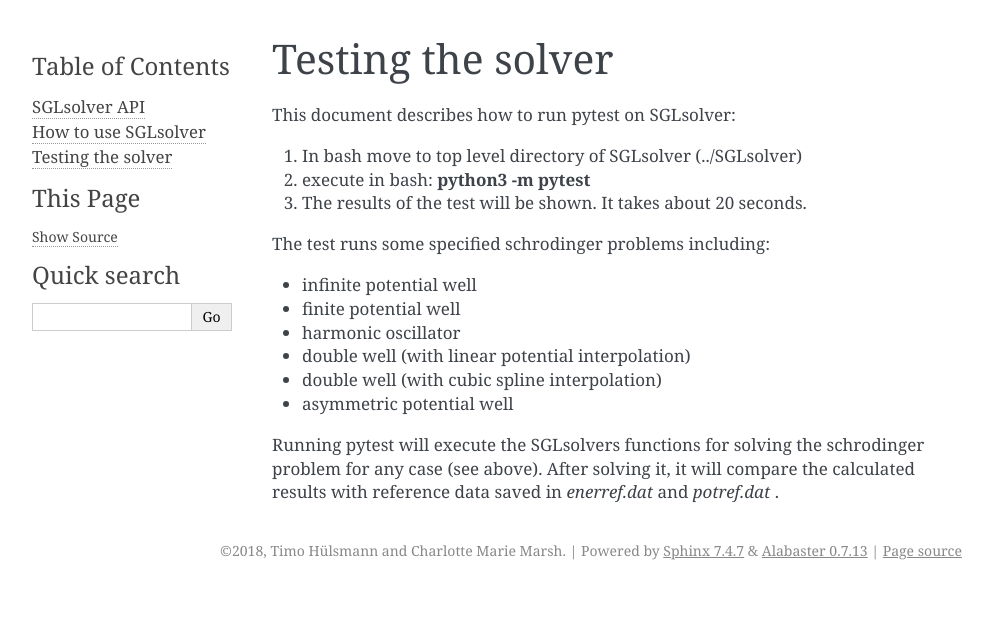
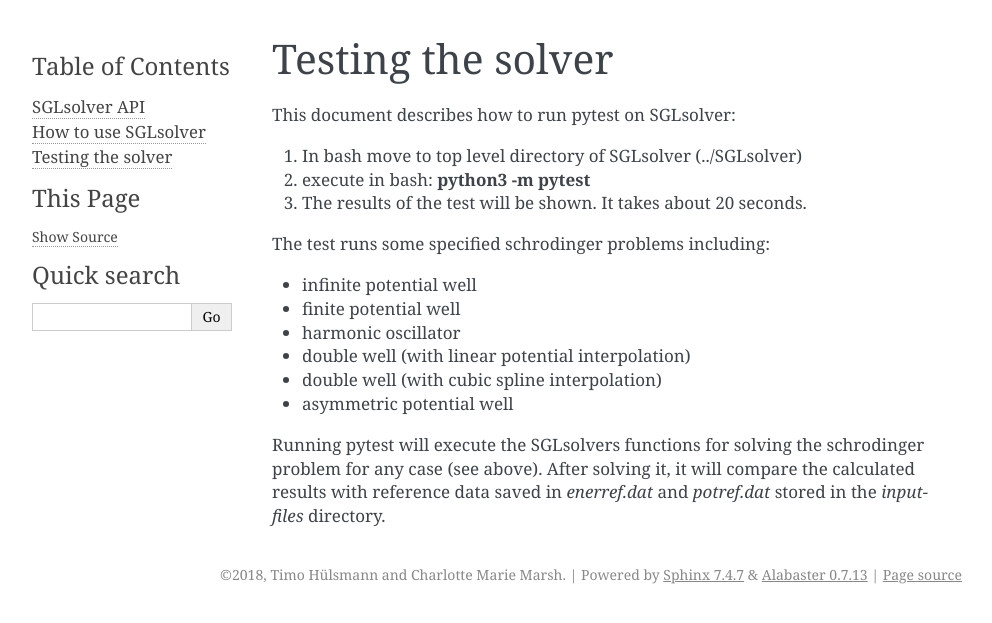
Before and after one commit to Aski2102/SGLsolver, a Sphinx documentation site: the page built from docs/howtotest.rst, in a window 1280 px wide. Shown: the top 623 px of the page, without its empty margins (148-1140 px from the left). Built offline with Sphinx 7.4.7, drawn with Linux system fonts in a browser that asks for light colours.

Commit message:
Last doublecheck

```diff
--- a/docs/howtotest.rst
+++ b/docs/howtotest.rst
@@ -28,4 +28,4 @@
 Running pytest will execute the SGLsolvers functions for solving
 the schrodinger problem for any case (see above).
 After solving it, it will compare the calculated results with
-reference data saved in *enerref.dat* and *potref.dat* .
+reference data saved in *enerref.dat* and *potref.dat*  stored in the *inputfiles* directory.
--- a/docs/readme.rst
+++ b/docs/readme.rst
@@ -18,14 +18,14 @@
 	of your choice. The results will also be saved in this directory.
 	(Explanation on the necessary schrodinger.inp structure in **Inputfile structure**)
 
-3. Execute: **solver.py** (optional arguments: -d [--directory] 'directorypath
+3. Execute: **./solver.py** (optional arguments: -d [--directory] 'directorypath
 			of your input file')
 
 4. Now your outputfiles are saved in the directory.
 
 Optional **visualize your results**:
 
-5. Execute: **visual.py**
+5. Execute: **./visual.py**
 	(optional arguments:
 
 	* -d [--directory] 'directorypath of your input file'
```
Also changed, not shown: 12 other files.
